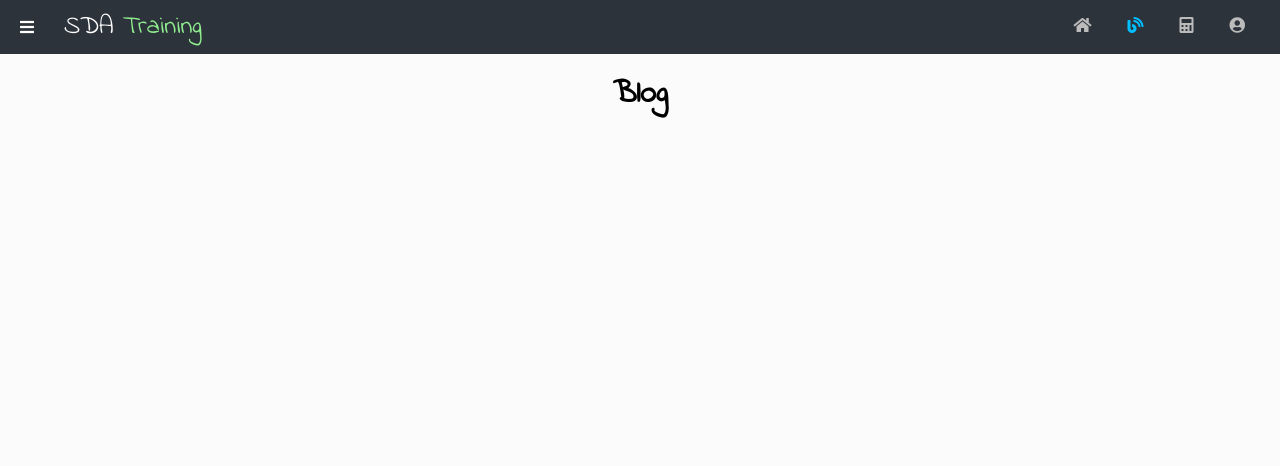
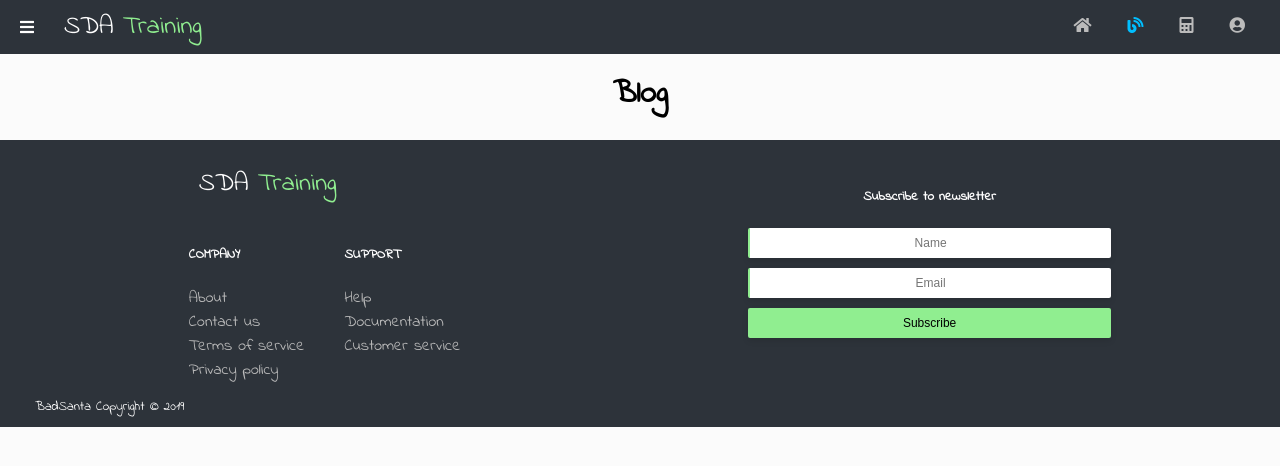
Before and after one commit to romandmitrijev/first-website, a plain HTML site: page html/blog.html in a window 1280 px wide. Drawn offline with Linux system fonts and the light colour scheme.

Commit message:
Blog, Calc and reg update

```diff
--- a/html/blog.html
+++ b/html/blog.html
@@ -33,5 +33,34 @@
             </nav>
         </header>
         <h1>Blog</h1>
+        <footer>
+            <div>
+                <p class="brandName">SDA
+                    <span>Training</span>
+                </p>
+                <div>
+                    <span>
+                        <h5>COMPANY</h5>
+                        <a href="#">About</a>
+                        <a href="#">Contact us</a>
+                        <a href="#">Terms of service</a>
+                        <a href="#">Privacy policy</a>
+                    </span>
+                    <span>
+                        <h5>SUPPORT</h5>
+                        <a href="#">Help</a>
+                        <a href="#">Documentation</a>
+                        <a href="#">Customer service</a>
+                    </span>
+                </div>
+            </div>
+            <form action="#">
+                <h5>Subscribe to newsletter</h5>
+                <input placeholder="Name" type="text">
+                <input placeholder="Email" type="text">
+                <input value="Subscribe" type="submit">
+            </form>
+            <small>BadSanta Copyright &copy; 2019</small>
+        </footer>
     </body>
 </html>
```
Also changed, not shown: html/calculator.html (+29 -0 lines), html/register.html (+29 -0 lines).
